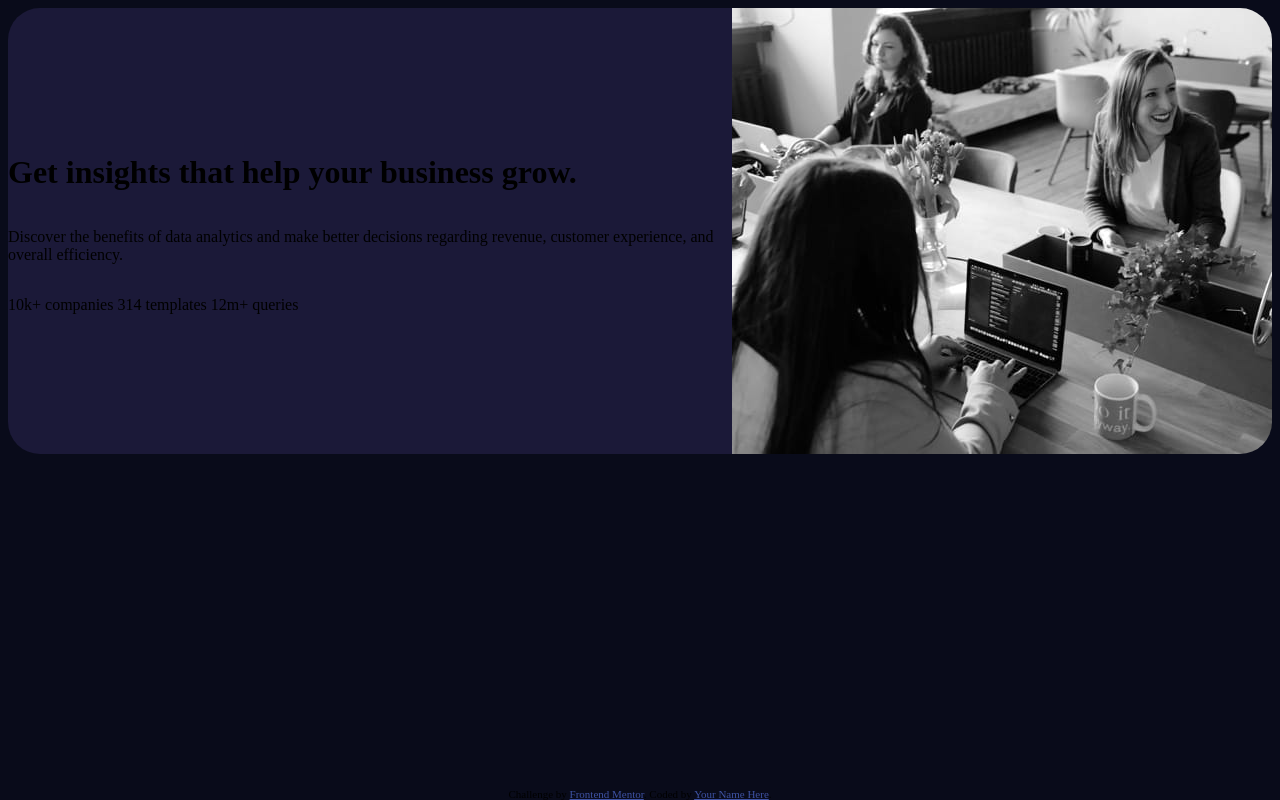
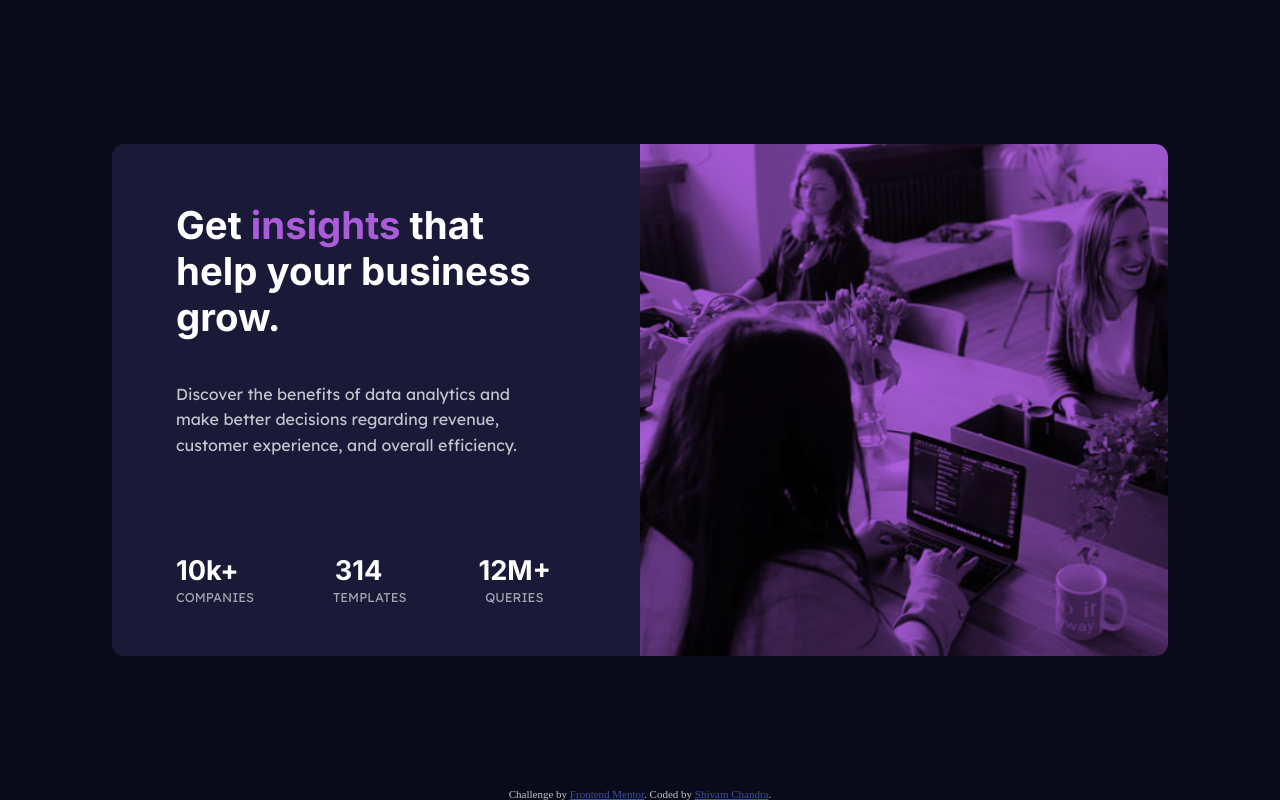
Before and after one commit to shivamchandra75/stats-preview-card-component-main, a plain HTML site: page index.html in a window 1280 px wide. Drawn offline with Linux system fonts and the light colour scheme.

Commit message:
final desktop

```diff
--- a/index.html
+++ b/index.html
@@ -3,8 +3,11 @@
   <head>
     <meta charset="UTF-8" />
     <meta name="viewport" content="width=device-width, initial-scale=1.0" />
-    <!-- displays site properly based on user's device -->
-
+    <link rel="preconnect" href="https://fonts.gstatic.com" />
+    <link
+      href="https://fonts.googleapis.com/css2?family=Inter:wght@400;700&family=Lexend+Deca&display=swap"
+      rel="stylesheet"
+    />
     <link
       rel="icon"
       type="image/png"
@@ -17,21 +20,25 @@
   <body>
     <div class="grid-container">
       <div class="data">
-        <h1>Get insights that help your business grow.</h1>
-        <p>
+        <h1 class="font-primary">
+          Get <span>insights</span> that help your business grow.
+        </h1>
+        <p class="font">
           Discover the benefits of data analytics and make better decisions
           regarding revenue, customer experience, and overall efficiency.
         </p>
-        <p>10k+ companies 314 templates 12m+ queries</p>
+        <p class="font-primary num">10k+ 314 12M+</p>
+        <p class="font val">companies templates queries</p>
       </div>
-      <img src="images/image-header-desktop.jpg" alt="image" class="photo" />
+      <div class="photo"></div>
+      <!-- <img src="images/image-header-desktop.jpg" alt="image" class="photo" /> -->
     </div>
 
     <div class="attribution">
       Challenge by
       <a href="https://www.frontendmentor.io?ref=challenge" target="_blank"
         >Frontend Mentor</a
-      >. Coded by <a href="#">Your Name Here</a>.
+      >. Coded by <a href="#">Shivam Chandra</a>.
     </div>
   </body>
 </html>
--- a/style.css
+++ b/style.css
@@ -1,15 +1,26 @@
+html {
+  overflow: hidden;
+}
+
 * {
   box-sizing: border-box;
 }
 
 body {
   background-color: hsl(233, 47%, 7%);
+  display: grid;
+  justify-content: center;
+  align-items: center;
+  height: 100vh;
+  margin: 0;
 }
 
 .grid-container {
   display: grid;
   height: auto;
   grid-template-areas: "data photo";
+  grid-template-columns: repeat(2, minmax(0, 1fr));
+  margin: 0 7rem;
 }
 
 .data {
@@ -18,25 +29,67 @@ body {
   justify-content: center;
   flex-direction: column;
   background-color: hsl(244, 38%, 16%);
-  border-top-left-radius: 2rem;
-  border-bottom-left-radius: 2rem;
+  border-top-left-radius: 0.8rem;
+  border-bottom-left-radius: 0.8rem;
+  padding: 2rem 5.4rem 2rem 4rem;
 }
 
 .photo {
   grid-area: photo;
-  border-top-right-radius: 2rem;
-  border-bottom-right-radius: 2rem;
+  border-top-right-radius: 0.8rem;
+  border-bottom-right-radius: 0.8rem;
+  background: hsl(277, 64%, 61%);
+  background-image: url("images/image-header-desktop.jpg");
+  background-blend-mode: multiply;
+  background-repeat: no-repeat;
+  background-size: cover;
 }
 
 .attribution {
   font-size: 11px;
   text-align: center;
-  position: absolute;
+  position: fixed;
   bottom: 0;
   left: 0;
   right: 0;
+  color: hsla(0, 0%, 100%, 0.75);
 }
 
 .attribution a {
   color: hsl(228, 45%, 44%);
 }
+
+/* utility classes */
+.font-primary {
+  font-family: "Inter", sans-serif;
+  color: white;
+  font-size: 2.4rem;
+}
+
+.font-primary span {
+  color: hsl(277, 64%, 61%);
+}
+
+.font {
+  line-height: 1.6;
+  font-family: "Lexend Deca", sans-serif;
+  font-size: 1rem;
+  color: hsla(0, 0%, 100%, 0.75);
+}
+
+.num {
+  font-size: 1.7rem;
+  font-weight: 700;
+  margin-bottom: 0;
+  word-spacing: 5.6rem;
+  margin-top: 5rem;
+}
+
+.val {
+  margin-top: 0;
+  word-spacing: 4.7rem;
+  text-transform: uppercase;
+  font-size: 00.8rem;
+  margin-bottom: 1rem;
+  color: hsla(0, 0%, 100%, 0.6);
+}
```
